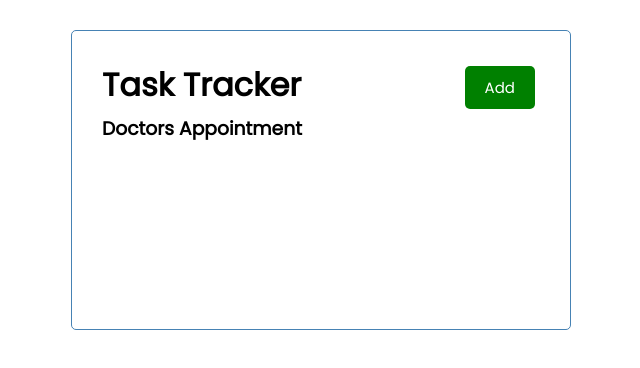
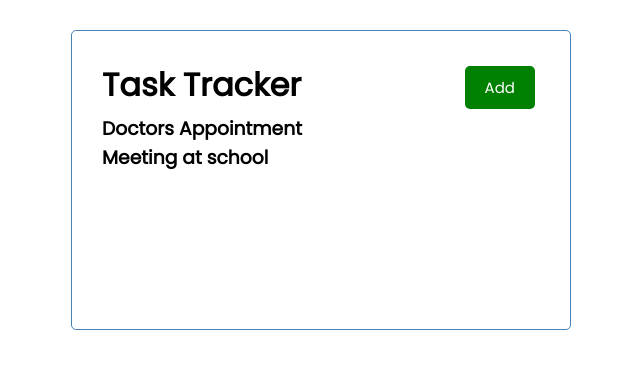
Before and after one commit to HT-Dat/react-task-tracker, a React (Create React App) app: page / in a window 1280 px wide. Shown: the top 368 px of the page, without its empty margins (319-959 px from the left). Built offline with nearby package versions, Linux system fonts and the light colour scheme.

Commit message:
Global State

```diff
--- a/src/App.js
+++ b/src/App.js
@@ -1,12 +1,25 @@
 import Header from "./component/Header";
 import Tasks from "./component/Tasks";
+import { useState } from "react";
+
 function App() {
-  const name = false;
-  const x = true;
+  const [tasks, setTask] = useState([
+    {
+      id: 1,
+      text: "Doctors Appointment",
+      day: "Feb 5th at 2:30pm",
+      reminder: true,
+    },{
+        id: 2,
+        text: "Meeting at school",
+        day: "Feb 6th at 1:30pm",
+        reminder: true,
+      },
+  ]);
   return (
     <div className="container">
       <Header />
-      <Tasks />
+      <Tasks tasks={tasks}/>
     </div>
   );
 }
--- a/src/component/Tasks.js
+++ b/src/component/Tasks.js
@@ -1,17 +1,9 @@
-import React from "react";
-const tasks = [
-  {
-    id: 1,
-    text: "Doctors Appointment",
-    day: "Feb 5th at 2:30pm",
-    reminder: true,
-  },
-];
-const Tasks = () => {
+const Tasks = ({tasks}) => {
+
   return (
     <>
       {tasks.map((task) => (
-        <h3>{task.text}</h3>
+        <h3 key={task.id}>{task.text}</h3>
       ))}
     </>
   );
```
